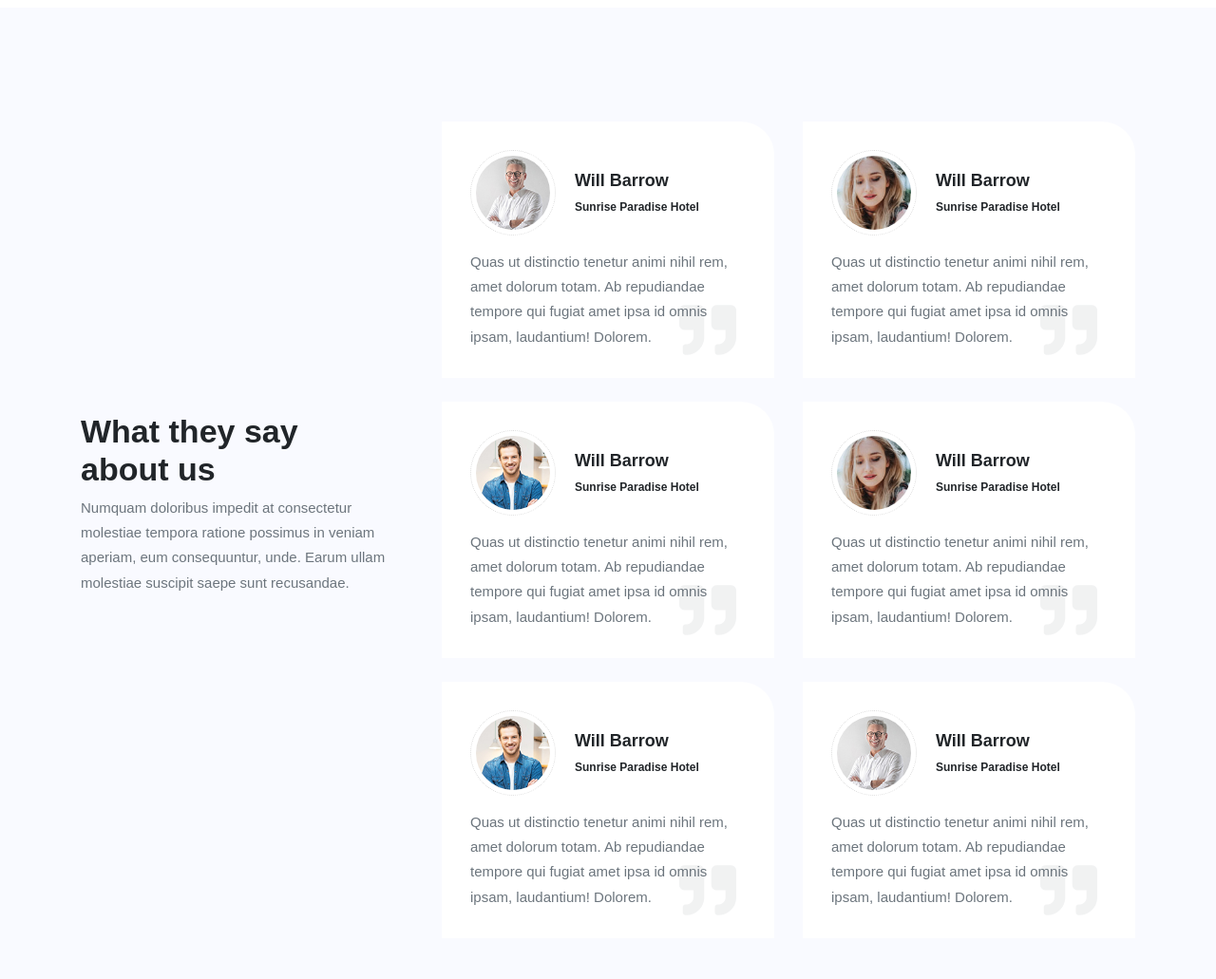
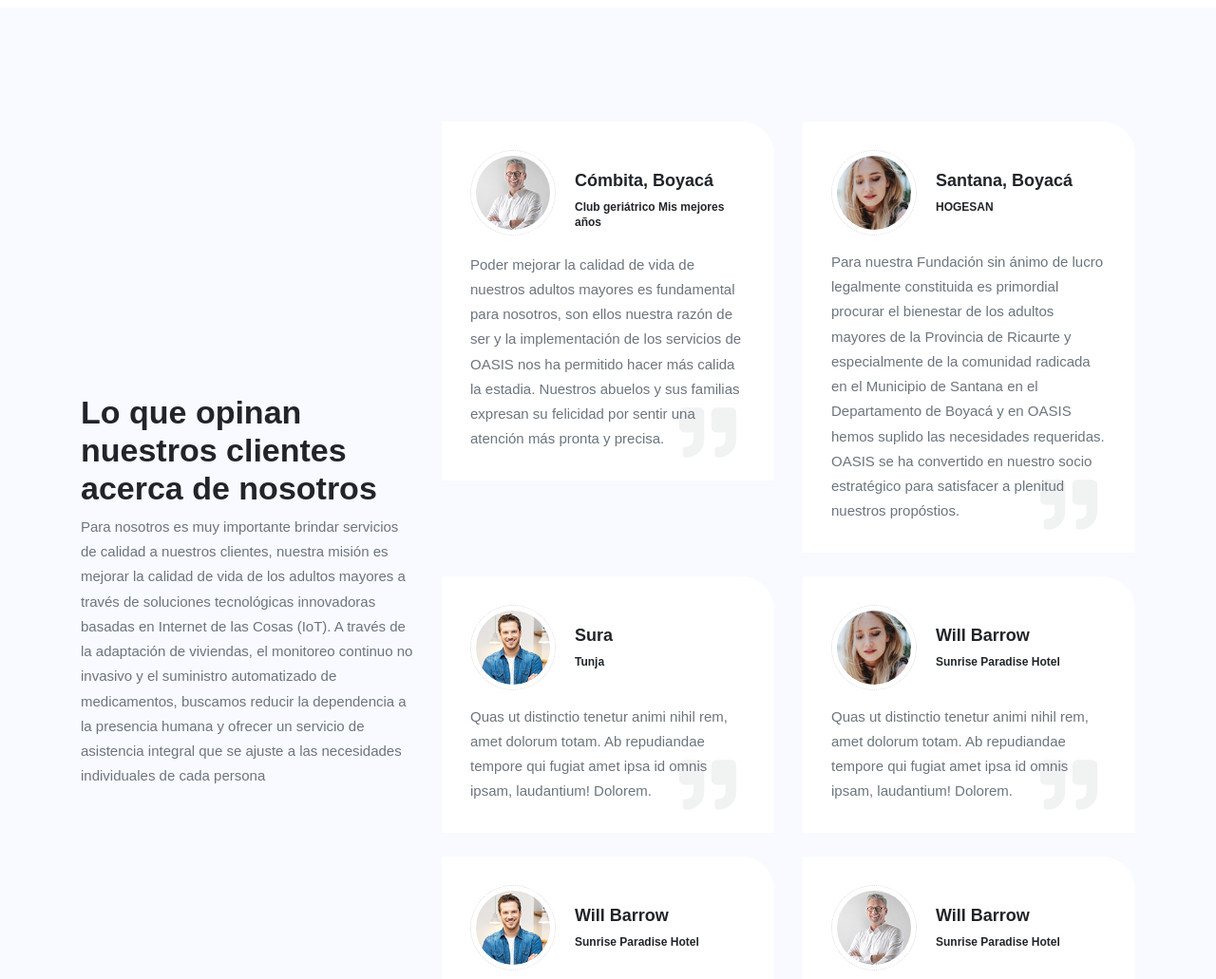
Before and after one commit to diegoalbanovoa/OASIS, a website: page theme/index.html in a window 1280 px wide. Shown: the part 6800-7831 px from the top of the page at 95% size. Drawn offline with Linux system fonts and the light colour scheme; some packages are replaced by stand-ins of ours; a web font is replaced by a local one.

Commit message:
Testimonios parte 1

```diff
--- a/theme/index.html
+++ b/theme/index.html
@@ -655,8 +655,8 @@
            <div class="row align-items-center">
                 <div class="col-lg-4 col-sm-12 col-md-12">
                     <div class="section-heading testimonial-heading">
-                        <h1>What they say <br>about us</h1>
-                        <p>Numquam doloribus impedit at consectetur molestiae tempora ratione possimus in veniam aperiam, eum consequuntur, unde. Earum ullam molestiae suscipit saepe sunt recusandae.</p>
+                        <h1>Lo que opinan nuestros clientes <br>acerca de nosotros</h1>
+                        <p>Para nosotros es muy importante brindar servicios de calidad a nuestros clientes, nuestra misión es mejorar la calidad de vida de los adultos mayores a través de soluciones tecnológicas innovadoras basadas en Internet de las Cosas (IoT). A través de la adaptación de viviendas, el monitoreo continuo no invasivo y el suministro automatizado de medicamentos, buscamos reducir la dependencia a la presencia humana y ofrecer un servicio de asistencia integral que se ajuste a las necesidades individuales de cada persona</p>
                     </div>
                 </div>
                 <div class="col-lg-8 col-sm-12 col-md-12">
@@ -666,12 +666,12 @@
                                <div class="test-author-thumb d-flex">
                                    <img src="images/client/test-1.jpg" alt="Testimonial author" class="img-fluid">
                                    <div class="test-author-info">
-                                       <h4>Will Barrow</h4>
-                                       <h6>Sunrise Paradise Hotel</h6>
+                                       <h4>Cómbita, Boyacá</h4>
+                                       <h6>Club geriátrico Mis mejores años</h6>
                                    </div>
                                </div>
 
-                                Quas ut distinctio tenetur animi nihil rem, amet dolorum totam. Ab repudiandae tempore qui fugiat amet ipsa id omnis ipsam, laudantium! Dolorem.
+                               Poder mejorar la calidad de vida de nuestros adultos mayores es fundamental para nosotros, son ellos nuestra razón de ser y la implementación de los servicios de OASIS nos ha permitido hacer más calida la estadia. Nuestros abuelos y sus familias expresan su felicidad por sentir una atención más pronta y precisa.
 
                                 <i class="fa fa-quote-right"></i>
                             </div>
@@ -681,12 +681,12 @@
                                <div class="test-author-thumb d-flex">
                                    <img src="images/client/test-2.jpg" alt="Testimonial author" class="img-fluid">
                                    <div class="test-author-info">
-                                       <h4>Will Barrow</h4>
-                                       <h6>Sunrise Paradise Hotel</h6>
+                                       <h4>Santana, Boyacá</h4>
+                                       <h6>HOGESAN</h6>
                                    </div>
                                </div>
 
-                                Quas ut distinctio tenetur animi nihil rem, amet dolorum totam. Ab repudiandae tempore qui fugiat amet ipsa id omnis ipsam, laudantium! Dolorem.
+                               Para nuestra Fundación sin ánimo de lucro legalmente constituida es primordial procurar el bienestar de los adultos mayores de la Provincia de Ricaurte y especialmente de la comunidad radicada en el Municipio de Santana en el Departamento de Boyacá y en OASIS hemos suplido las necesidades requeridas. OASIS se ha convertido en nuestro socio estratégico para satisfacer a plenitud nuestros propóstios.
 
                                 <i class="fa fa-quote-right"></i>
                             </div>
@@ -699,8 +699,8 @@
                                <div class="test-author-thumb d-flex">
                                    <img src="images/client/test-3.jpg" alt="Testimonial author" class="img-fluid">
                                    <div class="test-author-info">
-                                       <h4>Will Barrow</h4>
-                                       <h6>Sunrise Paradise Hotel</h6>
+                                       <h4>Sura</h4>
+                                       <h6>Tunja</h6>
                                    </div>
                                </div>
 
```
Also changed, not shown: source/partials/blocks/testimonial.htm (+10 -10 lines), theme/about.html (+10 -10 lines), theme/index-2.html (+10 -10 lines), theme/index-3.html (+10 -10 lines), theme/index-4.html (+10 -10 lines), theme/pricing.html (+10 -10 lines).
